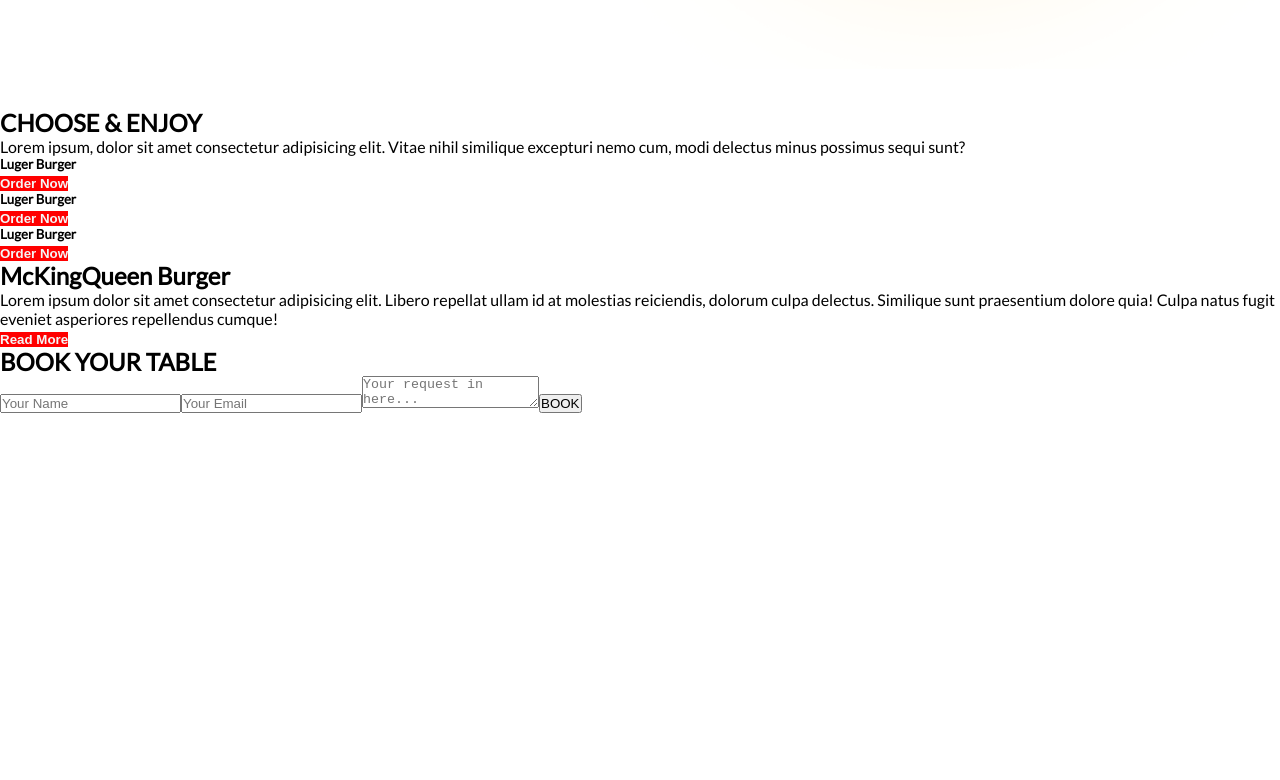
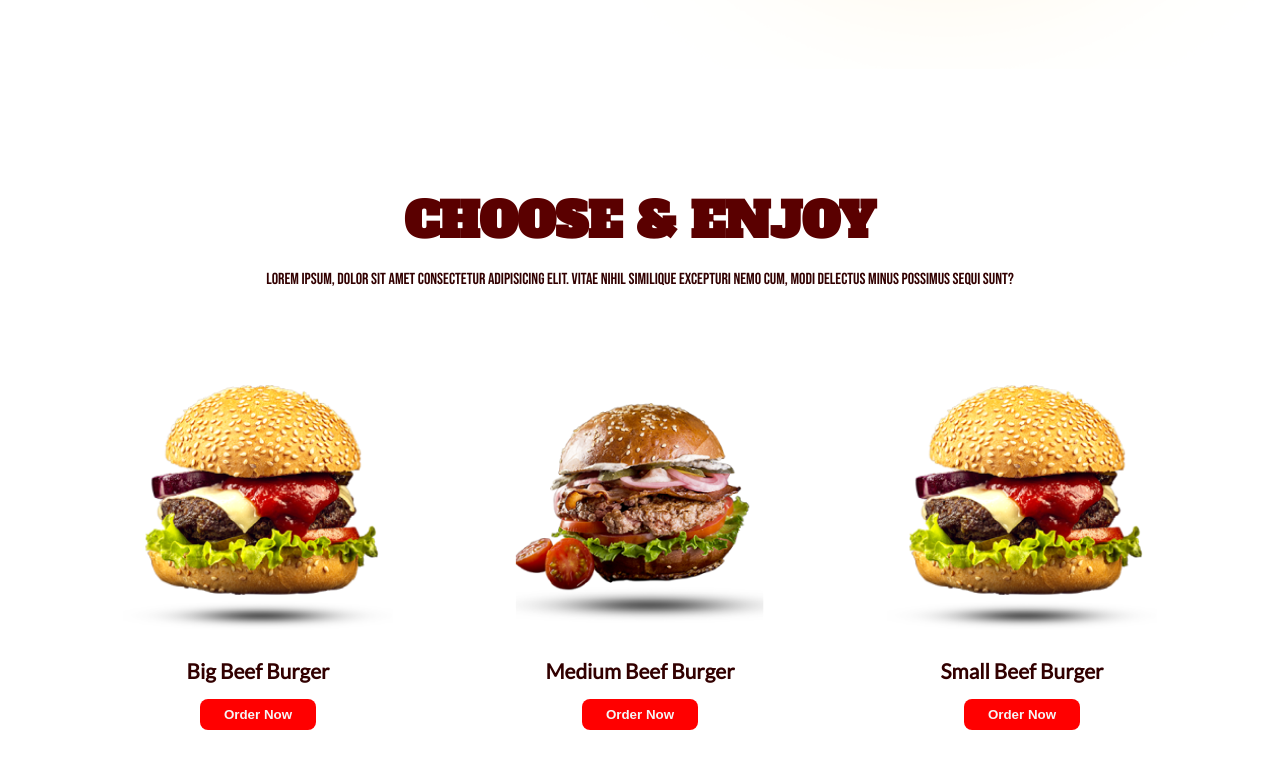
Before and after one commit to okkyprasetian/fjp-restaurant, a React (Create React App) app: page / in a window 1280 px wide. Shown: the part 660-1440 px from the top of the page. Before the commit the page ends 1073 px from the top, so only its background shows below. Built offline with nearby package versions, Linux system fonts and the light colour scheme.

Commit message:
basic styling desktop products

```diff
--- a/src/App.js
+++ b/src/App.js
@@ -22,22 +22,22 @@ function App() {
       </div>
 
       <div id="products">
-        <h2>CHOOSE & ENJOY</h2>
-        <p>Lorem ipsum, dolor sit amet consectetur adipisicing elit. Vitae nihil similique excepturi nemo cum, modi delectus minus possimus sequi sunt?</p>
+        <h2 className="alfa">CHOOSE & ENJOY</h2>
+        <p className="neue">Lorem ipsum, dolor sit amet consectetur adipisicing elit. Vitae nihil similique excepturi nemo cum, modi delectus minus possimus sequi sunt?</p>
         <div className="cards">
           <div className="card">
-            <div className="card-logo"></div>
-            <h5 className="card-title">Luger Burger</h5>
+            <div className="card-logo"><img src="./images/s2.png" alt="burger" className="card-img" /></div>
+            <h5 className="card-title">Big Beef Burger</h5>
             <button className="btn card-order">Order Now</button>
           </div>
           <div className="card">
-            <div className="card-logo"></div>
-            <h5 className="card-title">Luger Burger</h5>
+            <div className="card-logo"><img src="./images/s1.png" alt="burger" className="card-img" /></div>
+            <h5 className="card-title">Medium Beef Burger</h5>
             <button className="btn card-order">Order Now</button>
           </div>
           <div className="card">
-            <div className="card-logo"></div>
-            <h5 className="card-title">Luger Burger</h5>
+            <div className="card-logo"><img src="./images/s2.png" alt="burger" className="card-img" /></div>
+            <h5 className="card-title">Small Beef Burger</h5>
             <button className="btn card-order">Order Now</button>
           </div>
         </div>
--- a/src/index.css
+++ b/src/index.css
@@ -21,6 +21,7 @@ body {
   -moz-osx-font-smoothing: grayscale;
   font-family: 'Lato', sans-serif;
   overflow-x: hidden;
+  color: var(--darkbrown);
 }
 
 code {
@@ -47,6 +48,11 @@ a {
 .btn:hover {
   background-color: var(--darkbrown);
   cursor: pointer;
+}
+
+.card-img {
+  width: 270px;
+  height: 270px;
 }
 
 .alfa {
@@ -120,7 +126,6 @@ a {
 .hl-bottom {
   letter-spacing: 0.05rem;
   margin-bottom: 3rem;
-  color: var(--darkbrown)
 }
 
 .hl-order {
@@ -128,3 +133,54 @@ a {
   border-radius: 0.4rem;
   font-size: 1.1rem;
 }
+
+/* === PRODUCTS === */
+#products {
+  height: 768px;
+  display: flex;
+  flex-direction: column;
+  align-items: center;
+  padding: 5rem 10%;
+}
+
+#products h2 {
+  margin-bottom: 1rem;
+  color: var(--brown);
+  font-size: 3rem;
+  font-weight: bold;
+}
+
+#products p {
+  margin-bottom: 5rem;
+}
+
+.cards {
+  display: flex;
+  justify-content: space-around;
+  height: auto;
+}
+
+.card {
+  display: flex;
+  flex-direction: column;
+  justify-content: center;
+  align-items: center;
+  margin: 0 3rem;
+  padding: 1rem 0.5rem;
+  text-align: center;
+}
+
+.card:hover {
+  border-radius: 1rem;
+  box-shadow: 3px 3px 15px 10px rgba(0, 0, 0, 0.2);
+}
+
+.card-title {
+  font-size: 1.3rem;
+  margin-bottom: 1rem;
+}
+
+.card-order {
+  padding: 0.5rem 1.5rem;
+  border-radius: 0.5rem;
+}
```
